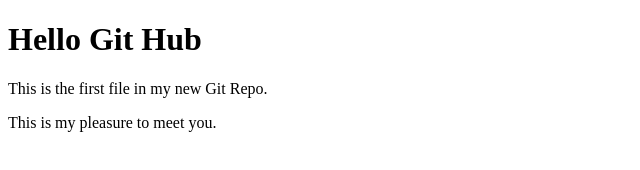
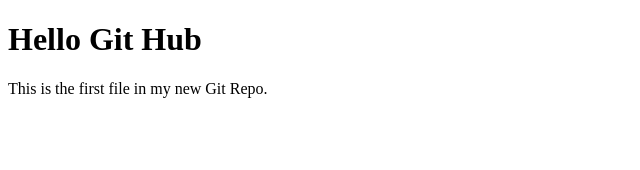
Before and after one commit to ceci1612005/git-Lesson, a plain HTML site: page index.html in a window 1280 px wide. Shown: the whole page, without its empty margins (0-640 px from the left). Drawn offline with Linux system fonts and the light colour scheme.

Commit message:
p delete

```diff
--- a/index.html
+++ b/index.html
@@ -8,6 +8,6 @@
 <body>
     <h1> Hello Git Hub</h1>
     <p>This is the first file in my new Git Repo.</p>
-    <p>This is my pleasure to meet you.</p>
+
 </body>
 </html>
```
